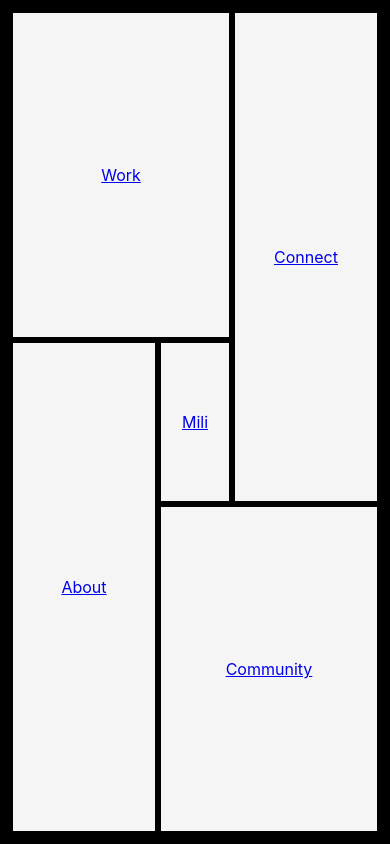
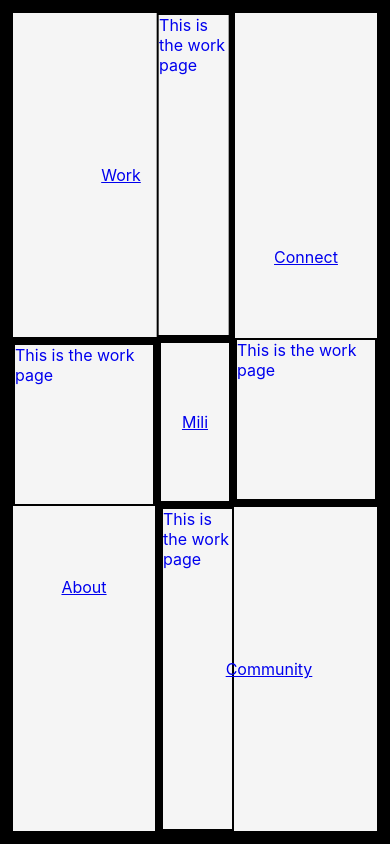
Before and after one commit to bytelifeGH/Portfolio-react, a React (Create React App) app: page / in a window 390 px wide. Built offline with nearby package versions, Linux system fonts and the light colour scheme.

Commit message:
Homepage animations updated

```diff
--- a/src/App.css
+++ b/src/App.css
@@ -45,28 +45,106 @@
  background-color: whitesmoke;
 }
 .topleft{
+  position: relative;
   display: flex;
   justify-content: center;
   align-items: center;
- background-color: whitesmoke;
+  background-color: whitesmoke;
+}
+.tlin{
+  position: absolute;
+  height: 100%;
+  width: 30%;
+  z-index: -10;
+  left: 70%;
+  /* transform: translateX(300%); */
+  overflow: hidden;
+  border: 2px solid black;
+  transform: scaleX(0) translateX(122%);
+  transform-origin: right;
+  transition: all 1s;
+}
+.topleft:hover .tlin{
+  transform: scaleX(1) translateX(5%);
+  /* transform: translateX(122%); */
 }
 .bottomleft{
   display: flex;
   justify-content: center;
   align-items: center;
+  z-index: 2;
  background-color: whitesmoke;
+}
+.blin{
+    position: absolute;
+    height: 33%;
+    width: 100%;
+    top: 0%;
+    z-index: -10;
+    overflow: hidden;
+    border: 2px solid black;
+    transform: scaleY(0) translateY(0%);
+    transform-origin: top;
+    transition: all 1s;
+  }
+
+.bottomleft:hover .blin{
+  transform: scaleY(1) translateY(0%);
 }
 .bottomright{
   display: flex;
+  z-index: 2;
   justify-content: center;
   align-items: center;
  background-color: whitesmoke;
 }
+.brin{
+  position: absolute;
+  height: 100%;
+  width: 31.5%;
+  left: 0%;
+  z-index: -10;
+  overflow: hidden;
+  border: 2px solid black;
+  transform: scaleX(0) translateX(0%);
+  transform-origin: left;
+  transition: all 1s;
+}
+.bottomright:hover .brin{
+  z-index: -99;
+  transform: scaleX(1) translateX(0%);
+}
+/* .tlin{
+  position: absolute;
+  height: 100%;
+  width: 30%;
+  z-index: -10;
+  transform: translateX(300%);
+  overflow: hidden;
+  border: 2px solid black;
+  transition: all 1s;
+} */
 .topright{
   display: flex;
   justify-content: center;
   align-items: center;
+  flex-direction: column;
  background-color: whitesmoke;
+}
+.trin{
+  position: absolute;
+  height: 28%;
+  width: 100%;
+  bottom: 0%;
+  z-index: -10;
+  overflow: hidden;
+  border: 2px solid black;
+  transform: scaleY(0) translateY(0%);
+  transform-origin: bottom;
+  transition: all 1s;
+}
+.topright:hover .trin{
+  transform: scaleY(1) translateY(0%);
 }
 @keyframes App-logo-spin {
   from {
@@ -76,3 +154,43 @@
     transform: rotate(360deg);
   }
 }
+
+@media screen and (max-width:768px){
+  .tlin{
+    width: 34%;
+    left: 65%;
+    transform: scaleX(1) translateX(5%);
+  }
+  .topleft:hover .tlin{
+    width: 30%;
+    left: 70%;
+  }
+  .blin{
+    height: 33.5%;
+    top: 0%;
+    transform: scaleY(1) translateY(0%);
+  }
+  .bottomleft:hover .blin{
+    height: 33.5%;
+    top: 0%;
+  }
+  .brin{
+    width: 34%;
+    left: 0%;
+    transform: scaleX(1) translateX(0%);
+  }
+  .bottomright:hover .brin{
+    width: 32%;
+    left: 0%;
+  }
+  .trin{
+    height: 33.5%;
+    bottom: 0%;
+    transform: scaleY(1) translateY(0%);
+  }
+  .topright:hover .trin{
+    height: 28%;
+    bottom: 0%;
+  }
+
+}
--- a/src/components/home.js
+++ b/src/components/home.js
@@ -23,7 +23,8 @@ export default function Home(){
         border: "3px solid black",
         transform: "translate3d(0%, 0%, 0px) scale3d(1, 1, 1) rotateX(0deg) rotateY(0deg) rotateZ(0deg) skew(0deg, 0deg)",
         transformstyle:"preserve-3d",
-        transition:"all 0.5s"
+        transition:"all 0.5s",
+        zIndex:"1"
       })
       let [style3, setstyle3] = useState({
         width: "40%",
@@ -34,7 +35,8 @@ export default function Home(){
         border: "3px solid black",
         transform: "translate3d(0%, 0%, 0px) scale3d(1, 1, 1) rotateX(0deg) rotateY(0deg) rotateZ(0deg) skew(0deg, 0deg)",
         transformstyle:"preserve-3d",
-        transition:"all 0.5s"
+        transition:"all 0.5s",
+        zIndex:"-1"
       })
       let [style4, setstyle4] = useState({
         width: "60%",
@@ -45,7 +47,8 @@ export default function Home(){
         border: "3px solid black",
         transform: "translate3d(0%, 0%, 0px) scale3d(1, 1, 1) rotateX(0deg) rotateY(0deg) rotateZ(0deg) skew(0deg, 0deg)",
         transformstyle:"preserve-3d",
-        transition:"all 0.5s"
+        transition:"all 0.5s",
+        zIndex:"1"
       })
       let [style5, setstyle5] = useState({
         width: "40%",
@@ -56,7 +59,8 @@ export default function Home(){
         border: "3px solid black",
         transform: "translate3d(0%, 0%, 0px) scale3d(1, 1, 1) rotateX(0deg) rotateY(0deg) rotateZ(0deg) skew(0deg, 0deg)",
         transformstyle:"preserve-3d",
-        transition:"all 0.5s"
+        transition:"all 0.5s",
+        zIndex:"1"
       })
     function hover1(){
         setstyle1(current => {
@@ -243,7 +247,7 @@ export default function Home(){
         setstyle3(current => {
             return (
                 {
-                    zIndex:"1",
+                    zIndex:"-1",
                     width: "50%",
                     height: "50%",
                     position: "absolute",
@@ -257,7 +261,7 @@ export default function Home(){
         setstyle4(current => {
             return (
                 {
-                    zIndex:"1",
+                    zIndex:"2",
                     width: "50%",
                     height: "30%",
                     position: "absolute",
@@ -319,7 +323,7 @@ export default function Home(){
         setstyle3(current => {
             return (
                 {
-                    zIndex:"1",
+                    zIndex:"-1",
                     width: "55%",
                     height: "60%",
                     position: "absolute",
@@ -395,7 +399,7 @@ export default function Home(){
         setstyle3(current => {
             return (
                 {
-                    zIndex:"1",
+                    zIndex:"-1",
                     width: "36%",
                     height: "76%",
                     position: "absolute",
@@ -471,7 +475,7 @@ export default function Home(){
         setstyle3(current => {
             return (
                 {
-                    zIndex:"1",
+                    zIndex:"-1",
                     width: "24%",
                     height: "48%",
                     position: "absolute",
@@ -517,10 +521,14 @@ export default function Home(){
         <>
         <div className="box">
             <a href="/" className="center" onMouseEnter={hover1} onMouseLeave={recover1} style={style1}>Mili</a>
-            <a href="/" className="topleft" onMouseEnter={hover2} onMouseLeave={recover1} style={style2}>Work</a>
-            <a href="/" className="bottomleft" onMouseEnter={hover3} onMouseLeave={recover1} style={style3}>About</a>
-            <a href="/" className="bottomright" onMouseEnter={hover4} onMouseLeave={recover1} style={style4}>Community</a>
-            <a href="/" className="topright" onMouseEnter={hover5} onMouseLeave={recover1} style={style5}>Connect</a>
+            <a href="/" className="topleft" onMouseEnter={hover2} onMouseLeave={recover1} style={style2}>Work
+            <div className="tlin">This is the work page</div></a>
+            <a href="/" className="bottomleft" onMouseEnter={hover3} onMouseLeave={recover1} style={style3}>About
+            <div className="blin">This is the work page</div></a>
+            <a href="/" className="bottomright" onMouseEnter={hover4} onMouseLeave={recover1} style={style4}>Community
+            <div className="brin">This is the work page</div></a>
+            <a href="/" className="topright" onMouseEnter={hover5} onMouseLeave={recover1} style={style5}>Connect
+            <div className="trin">This is the work page</div></a>
         </div>
         </>
     );
```
